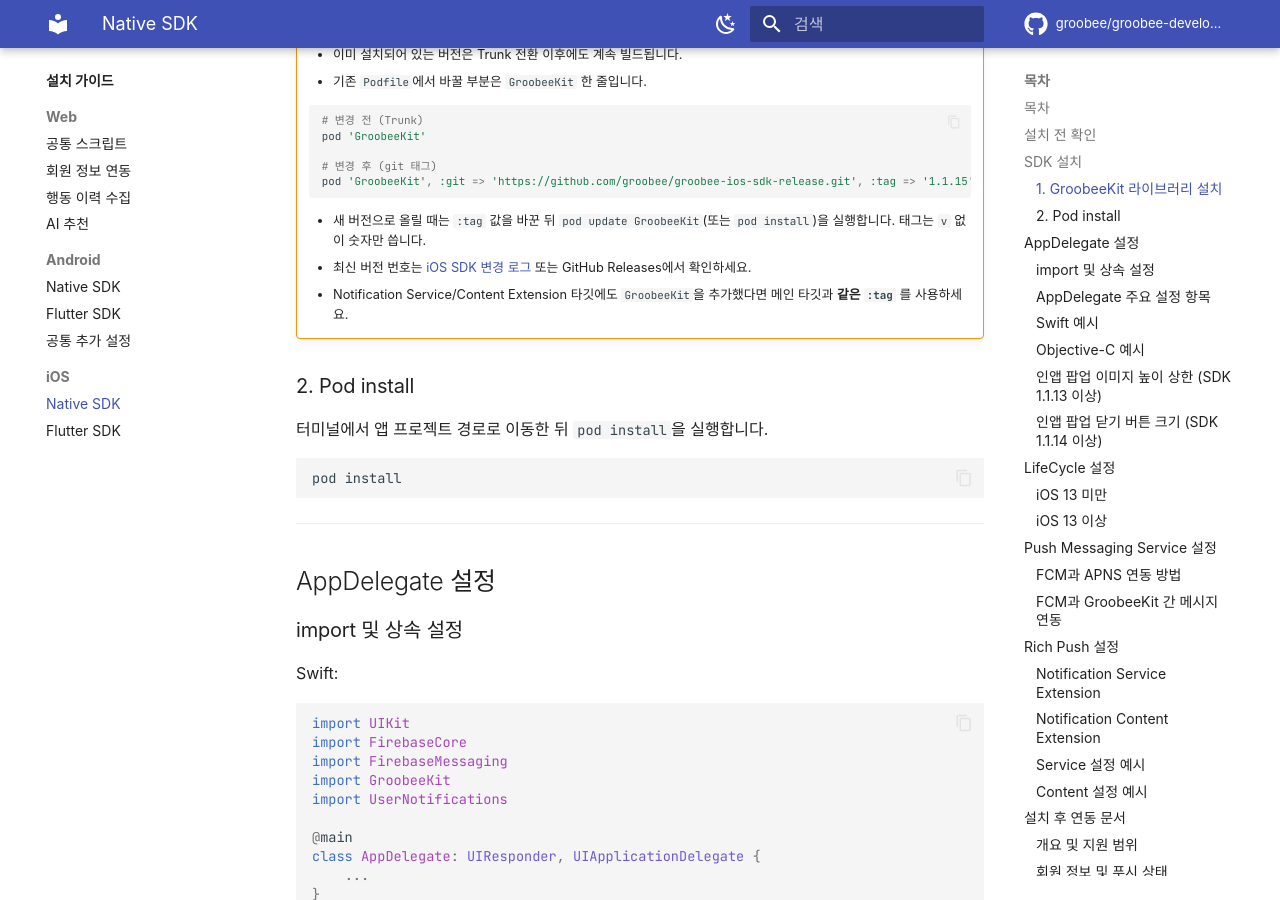
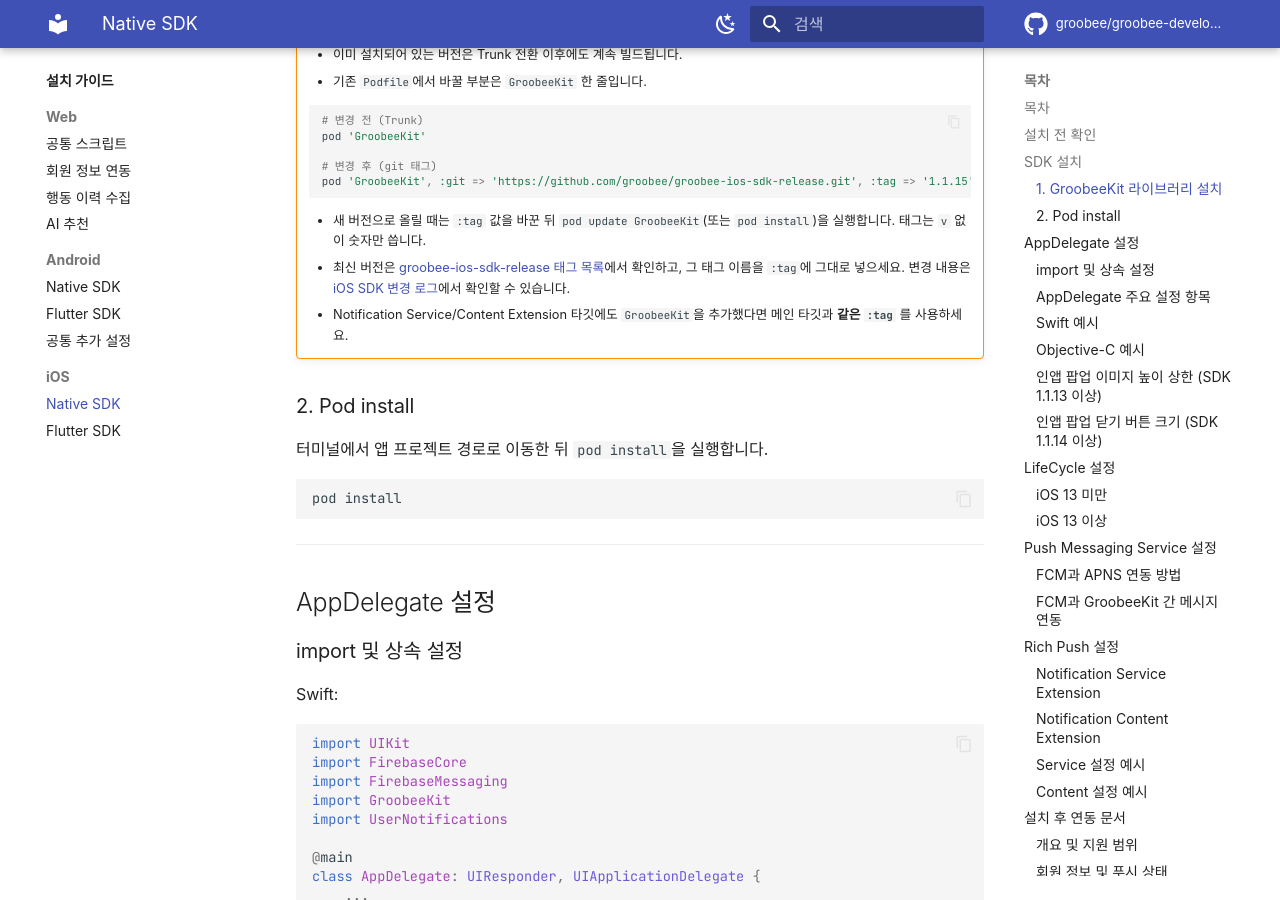
Before and after one commit to groobee/groobee-developer-support, an MkDocs documentation site: the page built from docs/installation/installation-ios-sdk.md, in a window 1280 px wide and 900 px high, scrolled down 1864 px. Built offline with MkDocs 1.6.1 and Material for MkDocs 9.7.7, drawn with Linux system fonts in a browser that asks for light colours; some web fonts are replaced; comment, search, counter and statistics services are not loaded.

Commit message:
patch: iOS 설치 가이드 최신 태그 확인처를 groobee-ios-sdk-release 태그 목록 링크로 변경
Room: 2026-10-26-19d9 코코아팟이슈
Room-Task: iOS 가이드 최신 버전 확인처를 배포 레포 tags 링크로
Co-Authored-By: Claude Sonnet 5.5 <noreply@anthropic.com>

````diff
--- a/docs/installation/installation-ios-sdk.md
+++ b/docs/installation/installation-ios-sdk.md
@@ -79,7 +79,7 @@ pod 'GroobeeKit', :git => 'https://github.com/groobee/groobee-ios-sdk-release.gi
     ```
 
     - 새 버전으로 올릴 때는 `:tag` 값을 바꾼 뒤 `pod update GroobeeKit`(또는 `pod install`)을 실행합니다. 태그는 `v` 없이 숫자만 씁니다.
-    - 최신 버전 번호는 [iOS SDK 변경 로그](../changelog/sdk-ios-changelog.md) 또는 GitHub Releases에서 확인하세요.
+    - 최신 버전은 [groobee-ios-sdk-release 태그 목록](https://github.com/groobee/groobee-ios-sdk-release/tags)에서 확인하고, 그 태그 이름을 `:tag`에 그대로 넣으세요. 변경 내용은 [iOS SDK 변경 로그](../changelog/sdk-ios-changelog.md)에서 확인할 수 있습니다.
     - Notification Service/Content Extension 타깃에도 `GroobeeKit`을 추가했다면 메인 타깃과 **같은 `:tag`** 를 사용하세요.
 
 ### 2. Pod install
````
Also changed, not shown: docs/installation/installation-ios-flutter-sdk.md (+1 -1 lines).
